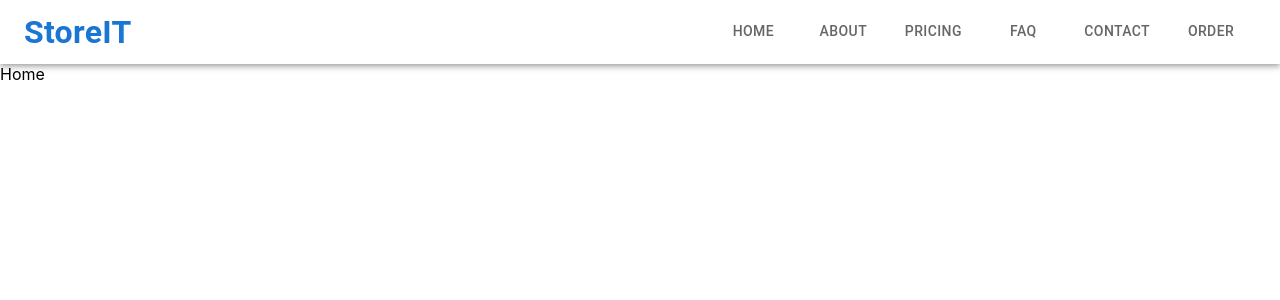
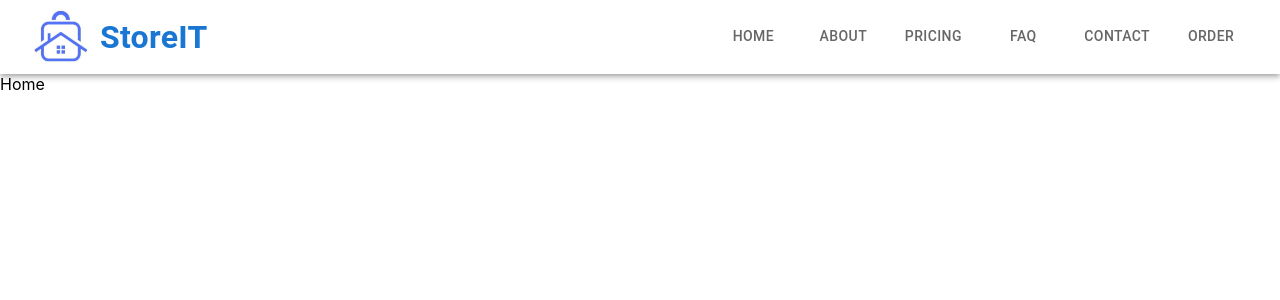
Before and after one commit to Melvin-Leo2000/StoreIT, a React (Create React App) app in the folder frontend/: page / in a window 1280 px wide. Shown: the top 300 px of the page. Built offline with nearby package versions, Linux system fonts and the light colour scheme.

Commit message:
update icon

```diff
--- a/frontend/public/index.html
+++ b/frontend/public/index.html
@@ -2,7 +2,7 @@
 <html lang="en">
   <head>
     <meta charset="utf-8" />
-    <link rel="icon" href="%PUBLIC_URL%/favicon.ico" />
+    <link rel="icon" href="%PUBLIC_URL%/storeIT.jpg" />
     <meta name="viewport" content="width=device-width, initial-scale=1" />
     <meta name="theme-color" content="#000000" />
     <meta
--- a/frontend/src/components/Navbar.jsx
+++ b/frontend/src/components/Navbar.jsx
@@ -1,8 +1,9 @@
 import React from 'react'
-import {AppBar, Tab, Tabs, Toolbar, useMediaQuery, Typography } from "@mui/material"
+import {AppBar, Tab, Tabs, Toolbar, useMediaQuery, Typography, IconButton } from "@mui/material"
 import { useState } from 'react';
 import { Link, useNavigate  } from 'react-router-dom';
 import MuiDrawer from './MuiDrawer';
+import StoreIt from '../assets/storeIT.jpg'
 function Navbar() {
     const linksArr = ["home", "about","pricing" ,"faq", "contact", "order"]
     const [value, setValue] = useState()
@@ -13,6 +14,12 @@ function Navbar() {
 
         <AppBar sx={{bgcolor: "transparent", position: "sticky"}}>
             <Toolbar>
+                <IconButton style={{ backgroundColor: 'transparent' }} onClick={() => {
+                        navigate("/")
+                    }}>
+                <img src={StoreIt} alt='Logo' width="60"/>
+                </IconButton>
+
                 <Typography
                     fontWeight="bold"
                     fontSize="clamp(1rem, 2rem, 2.25rem)"
```
Also changed, not shown: frontend/public/storeIT.jpg (added), frontend/src/assets/storeIT.jpg (added).
